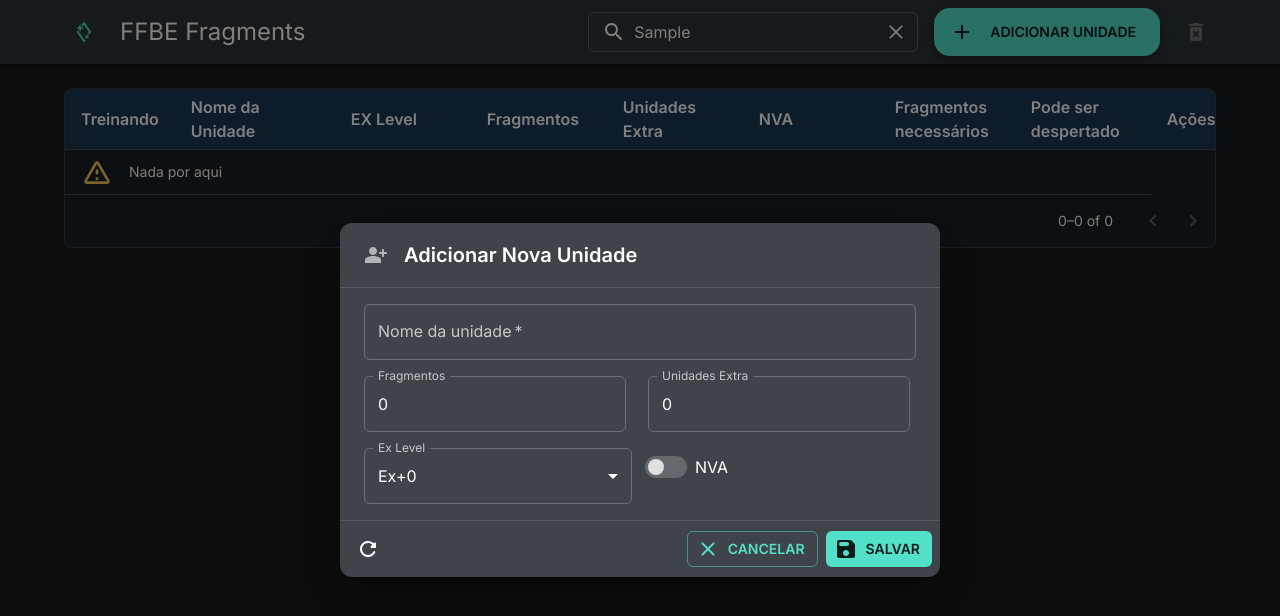
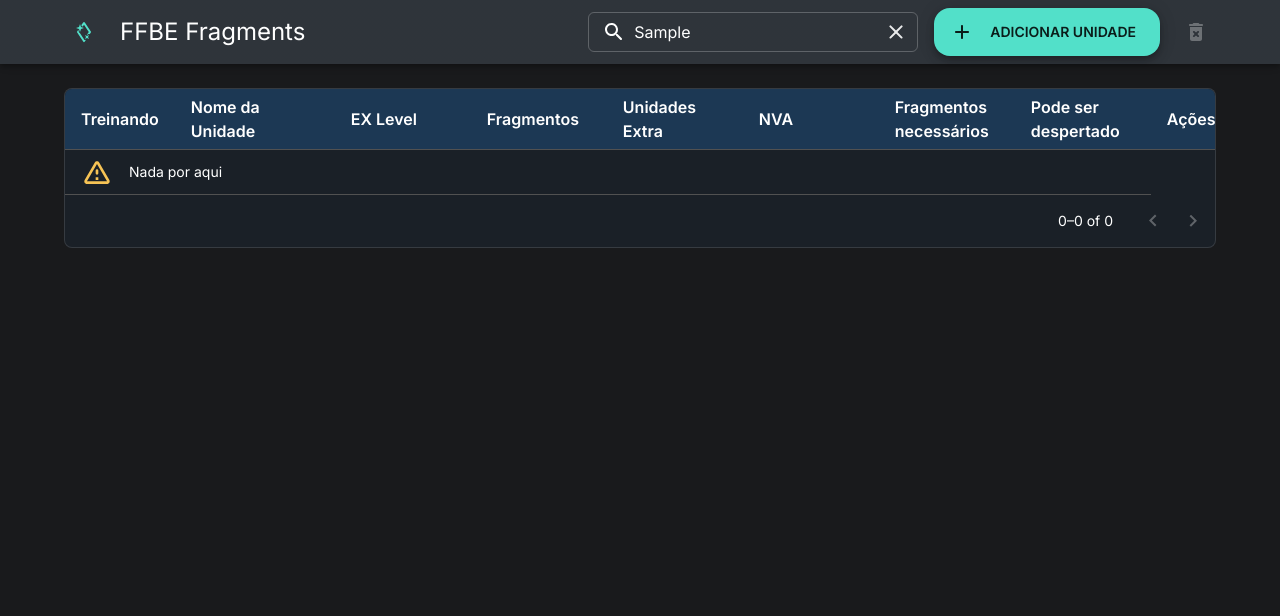
Before and after one commit to mluizvitor/brave_exvius_fragment_calculator, a React (Create React App) app: page / in a window 1280 px wide. Both pictures are taken after typing "Sample" into the empty fields and a click on the button "ADICIONAR UNIDADE". Shown: the top 616 px of the page. Built offline with nearby package versions, Linux system fonts and the light colour scheme.

Commit message:
🎨 AppBar is now a component

```diff
--- a/src/App.tsx
+++ b/src/App.tsx
@@ -1,7 +1,8 @@
-import { AddRounded, CheckCircleOutlineRounded, ClearRounded, DeleteForeverRounded, DeleteOutlineRounded, EditRounded, RadioButtonUncheckedRounded, SearchRounded, StarRounded, WarningAmberRounded } from '@mui/icons-material';
-import { AppBar, Checkbox, Container, Fab, IconButton, InputAdornment, OutlinedInput, Paper, SvgIcon, Table, TableBody, TableCell, TableContainer, TableHead, TablePagination, TableRow, Toolbar, Tooltip, Typography } from '@mui/material';
+import { CheckCircleOutlineRounded, DeleteOutlineRounded, EditRounded, RadioButtonUncheckedRounded, StarRounded, WarningAmberRounded } from '@mui/icons-material';
+import { Checkbox, Container, IconButton, Paper, Table, TableBody, TableCell, TableContainer, TableHead, TablePagination, TableRow, Tooltip, Typography } from '@mui/material';
 import { Suspense, useState } from 'react';
 import { AddUnitModal } from './components/AddUnitModal';
+import { ApplicationBar } from './components/ApplicationBar';
 import { DeleteAllModal } from './components/DeleteAllModal';
 import { DeleteModal } from './components/DeleteModal';
 import { EditUnitModal } from './components/EditUnitModal';
@@ -64,14 +65,10 @@ export default function App() {
     }
   ];
 
-  const { unitCollection, selectUnit, awakenUnit, handleUnitToManipulate } = useUnit();
+  const { unitCollection, selectUnit, awakenUnit, handleUnitToManipulate, searchInput } = useUnit();
 
-  const [searchInput, setSearchInput] = useState('');
-
-  const [openAddUnitModal, setOpenAddUnitModal] = useState(false);
   const [openEditUnitModal, setOpenEditUnitModal] = useState(false);
   const [openDeleteUnitModal, setOpenDeleteUnitModal] = useState(false);
-  const [openDeleteAllModal, setOpenDeleteAllModal] = useState(false);
 
   /**
    *
@@ -85,20 +82,12 @@ export default function App() {
     setPage(newPage);
   };
 
-  function handleAddUnitModalState() {
-    setOpenAddUnitModal(!openAddUnitModal);
-  }
-
   function handleEditUnitModalState() {
     setOpenEditUnitModal(!openEditUnitModal);
   }
 
   function handleDeleteUnitModalState() {
     setOpenDeleteUnitModal(!openDeleteUnitModal);
-  }
-
-  function handleDeleteAllModalState() {
-    setOpenDeleteAllModal(!openDeleteAllModal);
   }
 
   function handleEditUnit(unitData: Unit){
@@ -114,10 +103,6 @@ export default function App() {
   function handleDeleteUnit(unitData: Unit) {
     handleUnitToManipulate(unitData);
     handleDeleteUnitModalState();
-  }
-
-  function handleDeleteAllUnits() {
-    handleDeleteAllModalState();
   }
 
   function handleUnitSelect(unitId: string) {
@@ -145,110 +130,9 @@ export default function App() {
     },
   };
 
-  const fabStyles = {
-    position: {
-      md: 'static',
-      xs: 'fixed',
-    },
-    bottom: {
-      md: 0,
-      xs: 16,
-    },
-    right: {
-      md: 0,
-      xs: 16,
-    },
-  };
-
   return (
     <>
-      <AppBar
-        position='fixed'
-        color='default'
-        sx={{
-          alignItems: 'center',
-        }}>
-        <Toolbar
-          sx={{
-            pl: {
-              md: 4,
-              sm: 2,
-              xs: 1,
-            },
-            pr: {
-              md: 4,
-              sm: 2,
-              xs: 1,
-            },
-            width: '100%',
-            maxWidth: 'xl',
-            gap: 1,
-          }}>
-          <IconButton href='/brave_exvius_fragment_calculator'
-            color='primary'>
-            <SvgIcon>
-              <path d='M 12 2 A 1.0001 1.0001 0 0 0 11.167969 2.4453125 L 9.4140625 5.0742188 L 9.7929688 6.2089844 L 10.832031 6.5546875 L 12 4.8027344 L 16.798828 12 L 14.908203 14.835938 L 15 14.882812 L 16.552734 14.105469 A 1.0001 1.0001 0 0 1 17.361328 14.068359 A 1.0001 1.0001 0 0 1 17.685547 14.275391 L 18.832031 12.554688 A 1.0001 1.0001 0 0 0 18.832031 11.445312 L 12.832031 2.4453125 A 1.0001 1.0001 0 0 0 12 2 z M 8.0019531 4 L 7.0019531 7 L 4.0019531 8 L 7.0019531 9 L 8.0019531 12 L 9.0019531 9 L 12.001953 8 L 9.0019531 7 L 8.0019531 4 z M 6.2304688 9.8515625 L 5.1679688 11.445312 A 1.0001 1.0001 0 0 0 5.1679688 12.554688 L 11.167969 21.554688 A 1.0001 1.0001 0 0 0 12.832031 21.554688 L 14.185547 19.525391 L 13.447266 19.894531 A 1.0001 1.0001 0 0 1 12.033203 19.148438 L 12 19.197266 L 7.8476562 12.96875 A 1.0001 1.0001 0 0 1 7.0527344 12.316406 L 6.2304688 9.8515625 z M 13 15 L 14 17 L 13 19 L 15 18 L 17 19 L 16 17 L 17 15 L 15 16 L 13 15 z '/>
-            </SvgIcon>
-          </IconButton>
-
-          <Typography variant='h5'
-            component='h1'
-            noWrap
-            sx={{
-              display: {
-                sm: 'block',
-                xs: 'none',
-              },
-              flexGrow: 1,
-            }}>
-            {'FFBE Fragments'}
-          </Typography>
-
-          <OutlinedInput
-            size='small'
-            placeholder='Procurar unidade'
-            value={searchInput}
-            onChange={(e) => setSearchInput(e.target.value)}
-            startAdornment={(
-              <InputAdornment position='start'>
-                <SearchRounded />
-              </InputAdornment>
-            )}
-            endAdornment={ (
-              <InputAdornment position='end'>
-                <IconButton edge='end'
-                  disabled={searchInput.length === 0}
-                  sx={{opacity: searchInput.length !== 0 ? 0.9 : 0}}
-                  onClick={() => setSearchInput('')}>
-                  <ClearRounded />
-                </IconButton>
-              </InputAdornment>
-            )}
-          />
-
-          <Fab
-            color='primary'
-            onClick={handleAddUnitModalState}
-            variant='extended'
-            sx={fabStyles}>
-            <AddRounded sx={{mr: 1}}/>
-            {'Adicionar Unidade'}
-          </Fab>
-
-          <Tooltip title='Deletar tudo'
-            arrow>
-            <span>
-              <IconButton
-                disabled={unitCollection.length === 0}
-                color='error'
-                onClick={handleDeleteAllUnits}>
-                <DeleteForeverRounded/>
-              </IconButton>
-            </span>
-          </Tooltip>
-        </Toolbar>
-      </AppBar>
-
+      <ApplicationBar />
       <Container maxWidth='xl'
         sx={containerStyles}>
 
@@ -410,18 +294,17 @@ export default function App() {
 
       </Container>
 
-      <AddUnitModal
-        modalState={openAddUnitModal}
-        modalStateHandler={handleAddUnitModalState}/>
+      <AddUnitModal />
+
       <EditUnitModal
         modalState={openEditUnitModal}
         modalStateHandler={handleEditUnitModalState}/>
+
       <DeleteModal
         modalState={openDeleteUnitModal}
         modalStateHandler={handleDeleteUnitModalState}/>
-      <DeleteAllModal
-        modalState={openDeleteAllModal}
-        modalStateHandler={handleDeleteAllModalState}/>
+
+      <DeleteAllModal />
     </>
   );
 }
--- /dev/null
+++ b/src/components/ApplicationBar/index.tsx
@@ -0,0 +1,134 @@
+import { AddRounded, ClearRounded, DeleteForeverRounded, SearchRounded } from '@mui/icons-material';
+import AppBar from '@mui/material/AppBar';
+import Fab from '@mui/material/Fab';
+import IconButton from '@mui/material/IconButton';
+import InputAdornment from '@mui/material/InputAdornment';
+import OutlinedInput from '@mui/material/OutlinedInput';
+import SvgIcon from '@mui/material/SvgIcon';
+import Toolbar from '@mui/material/Toolbar';
+import Tooltip from '@mui/material/Tooltip';
+import Typography from '@mui/material/Typography';
+import { useDialog } from '../../hooks/useDialog';
+import { useUnit } from '../../hooks/useUnit';
+
+const fabStyles = {
+  position: {
+    md: 'static',
+    xs: 'fixed',
+  },
+  bottom: {
+    md: 0,
+    xs: 16,
+  },
+  right: {
+    md: 0,
+    xs: 16,
+  },
+};
+
+export function ApplicationBar() {
+  const {unitCollection, searchInput, searchUnit} = useUnit();
+  const {addUnitDialogToggle, deleteAllDialogToggle} = useDialog();
+
+  /**
+   *
+   * Handle Modal states
+   *
+   */
+  function handleAddDialogToggle() {
+    addUnitDialogToggle();
+  }
+
+  function handleDeleteAllDialogToggle() {
+    deleteAllDialogToggle();
+  }
+
+  return (
+    <AppBar
+      position='fixed'
+      color='default'
+      sx={{
+        alignItems: 'center',
+      }}>
+      <Toolbar
+        sx={{
+          pl: {
+            md: 4,
+            sm: 2,
+            xs: 1,
+          },
+          pr: {
+            md: 4,
+            sm: 2,
+            xs: 1,
+          },
+          width: '100%',
+          maxWidth: 'xl',
+          gap: 1,
+        }}>
+        <IconButton href='/brave_exvius_fragment_calculator'
+          color='primary'>
+          <SvgIcon>
+            <path d='M 12 2 A 1.0001 1.0001 0 0 0 11.167969 2.4453125 L 9.4140625 5.0742188 L 9.7929688 6.2089844 L 10.832031 6.5546875 L 12 4.8027344 L 16.798828 12 L 14.908203 14.835938 L 15 14.882812 L 16.552734 14.105469 A 1.0001 1.0001 0 0 1 17.361328 14.068359 A 1.0001 1.0001 0 0 1 17.685547 14.275391 L 18.832031 12.554688 A 1.0001 1.0001 0 0 0 18.832031 11.445312 L 12.832031 2.4453125 A 1.0001 1.0001 0 0 0 12 2 z M 8.0019531 4 L 7.0019531 7 L 4.0019531 8 L 7.0019531 9 L 8.0019531 12 L 9.0019531 9 L 12.001953 8 L 9.0019531 7 L 8.0019531 4 z M 6.2304688 9.8515625 L 5.1679688 11.445312 A 1.0001 1.0001 0 0 0 5.1679688 12.554688 L 11.167969 21.554688 A 1.0001 1.0001 0 0 0 12.832031 21.554688 L 14.185547 19.525391 L 13.447266 19.894531 A 1.0001 1.0001 0 0 1 12.033203 19.148438 L 12 19.197266 L 7.8476562 12.96875 A 1.0001 1.0001 0 0 1 7.0527344 12.316406 L 6.2304688 9.8515625 z M 13 15 L 14 17 L 13 19 L 15 18 L 17 19 L 16 17 L 17 15 L 15 16 L 13 15 z '/>
+          </SvgIcon>
+        </IconButton>
+
+        <Typography variant='h5'
+          component='h1'
+          noWrap
+          sx={{
+            display: {
+              sm: 'block',
+              xs: 'none',
+            },
+            flexGrow: 1,
+          }}>
+          {'FFBE Fragments'}
+        </Typography>
+
+        <OutlinedInput
+          size='small'
+          placeholder='Procurar unidade'
+          value={searchInput}
+          onChange={(e) => searchUnit(e.target.value)}
+          startAdornment={(
+            <InputAdornment position='start'>
+              <SearchRounded />
+            </InputAdornment>
+          )}
+          endAdornment={(
+            <InputAdornment position='end'>
+              <IconButton edge='end'
+                disabled={searchInput.length === 0}
+                sx={{opacity: searchInput.length !== 0 ? 0.9 : 0}}
+                onClick={() => searchUnit('')}>
+                <ClearRounded />
+              </IconButton>
+            </InputAdornment>
+          )}
+        />
+
+        <Fab
+          color='primary'
+          onClick={handleAddDialogToggle}
+          variant='extended'
+          sx={fabStyles}>
+          <AddRounded sx={{mr: 1}}/>
+          {'Adicionar Unidade'}
+        </Fab>
+
+        <Tooltip title='Deletar tudo'
+          arrow>
+          <span>
+            <IconButton
+              disabled={unitCollection.length === 0}
+              color='error'
+              onClick={handleDeleteAllDialogToggle}>
+              <DeleteForeverRounded/>
+            </IconButton>
+          </span>
+        </Tooltip>
+      </Toolbar>
+    </AppBar>
+  );
+}
```
